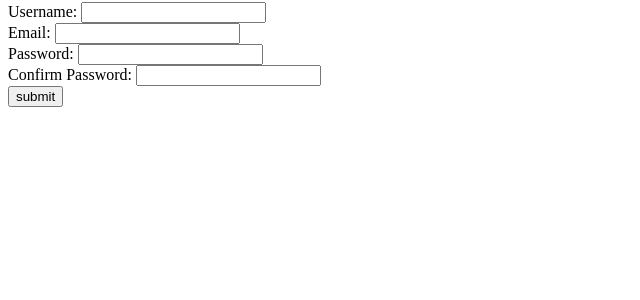
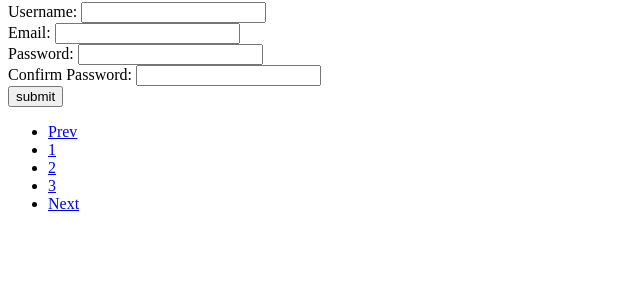
Before and after one commit to raptor72/hasker, a Django app: page /accounts/register/ in a window 1280 px wide. Shown: the part 164-464 px from the top of the page, without its empty margins (0-640 px from the left). Run offline with Django 3.2, Linux system fonts and the light colour scheme.

Commit message:
Add pagination front

```diff
--- a/templates/base.html
+++ b/templates/base.html
@@ -36,5 +36,19 @@
             No one question here
         {% endblock %}
 
+<nav aria-label="">
+    <ul>
+        <li>
+            <a href="#" tabindex="-1">Prev</a>
+        </li>
+        <li><a href="#">1</a> </li>
+        <li><a href="#">2</a> </li>
+        <li><a href="#">3</a> </li>
+        <li>
+            <a href="#" tabindex="-1">Next</a>
+        </li>
+    </ul>
+</nav>
+
 </body>
 </html>
```
Also changed, not shown: db.sqlite3.
